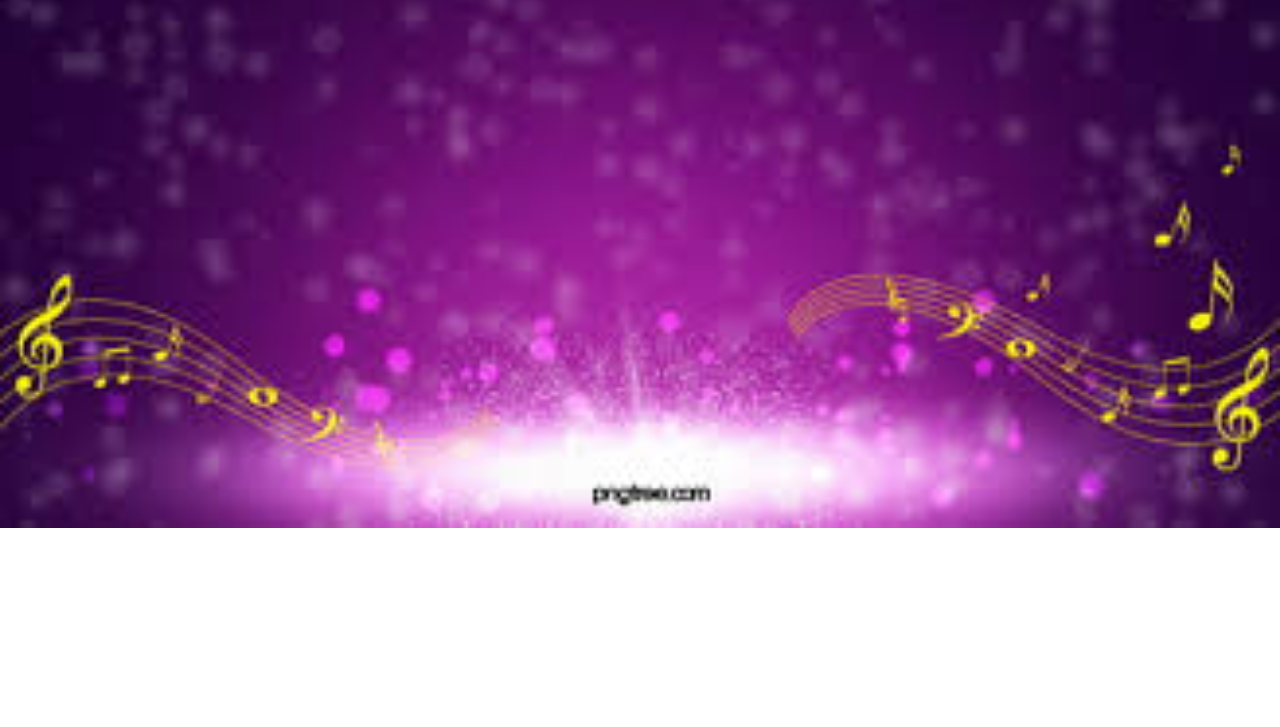
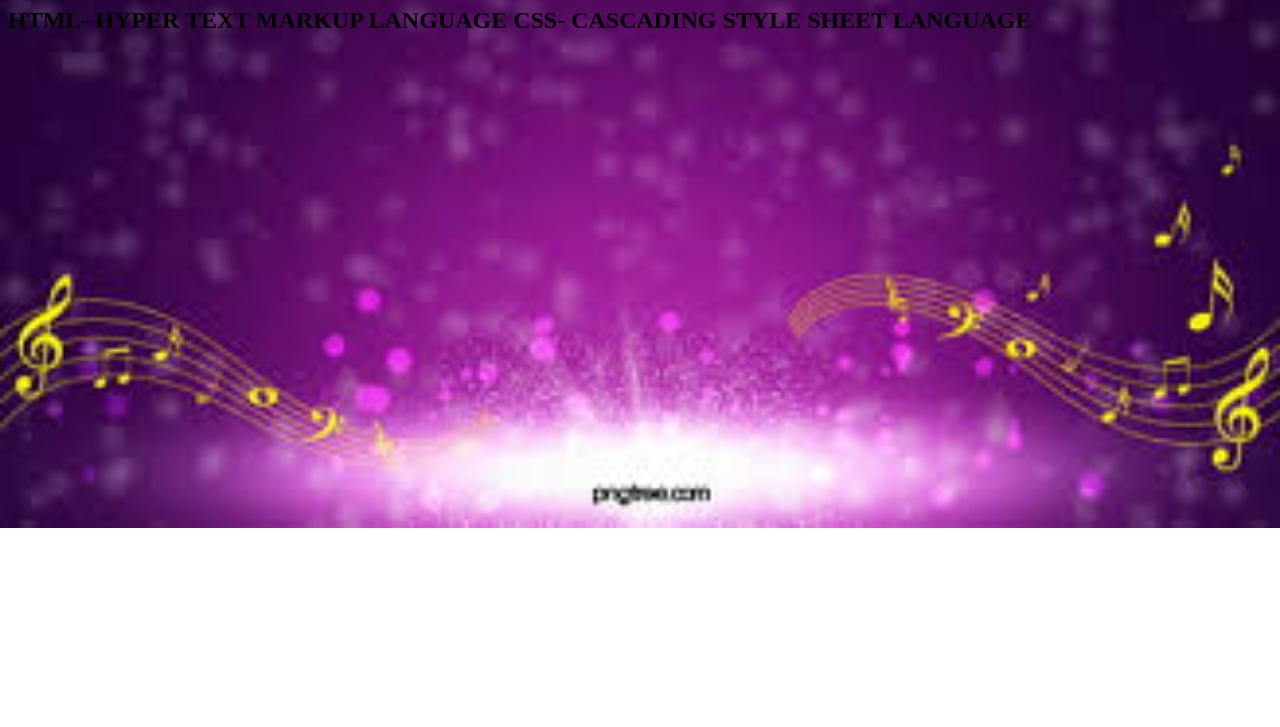
Before and after one commit to Prema12-santhosh/web-dev-proj1, a plain HTML site: page day5.html in a window 1280 px wide. Shown: the part 73-800 px from the top of the page. Drawn offline with Linux system fonts and the light colour scheme.

Commit message:
added h2 tag

```diff
--- a/day5.html
+++ b/day5.html
@@ -14,5 +14,8 @@
 </head>
 <body>
     <h1><b>WELCOME TO  HTML AND CSS</b></h1>
+    <h2>HTML- HYPER TEXT MARKUP LANGUAGE
+        CSS- CASCADING STYLE SHEET LANGUAGE
+    </h2>
 </body>
 </html>
```
